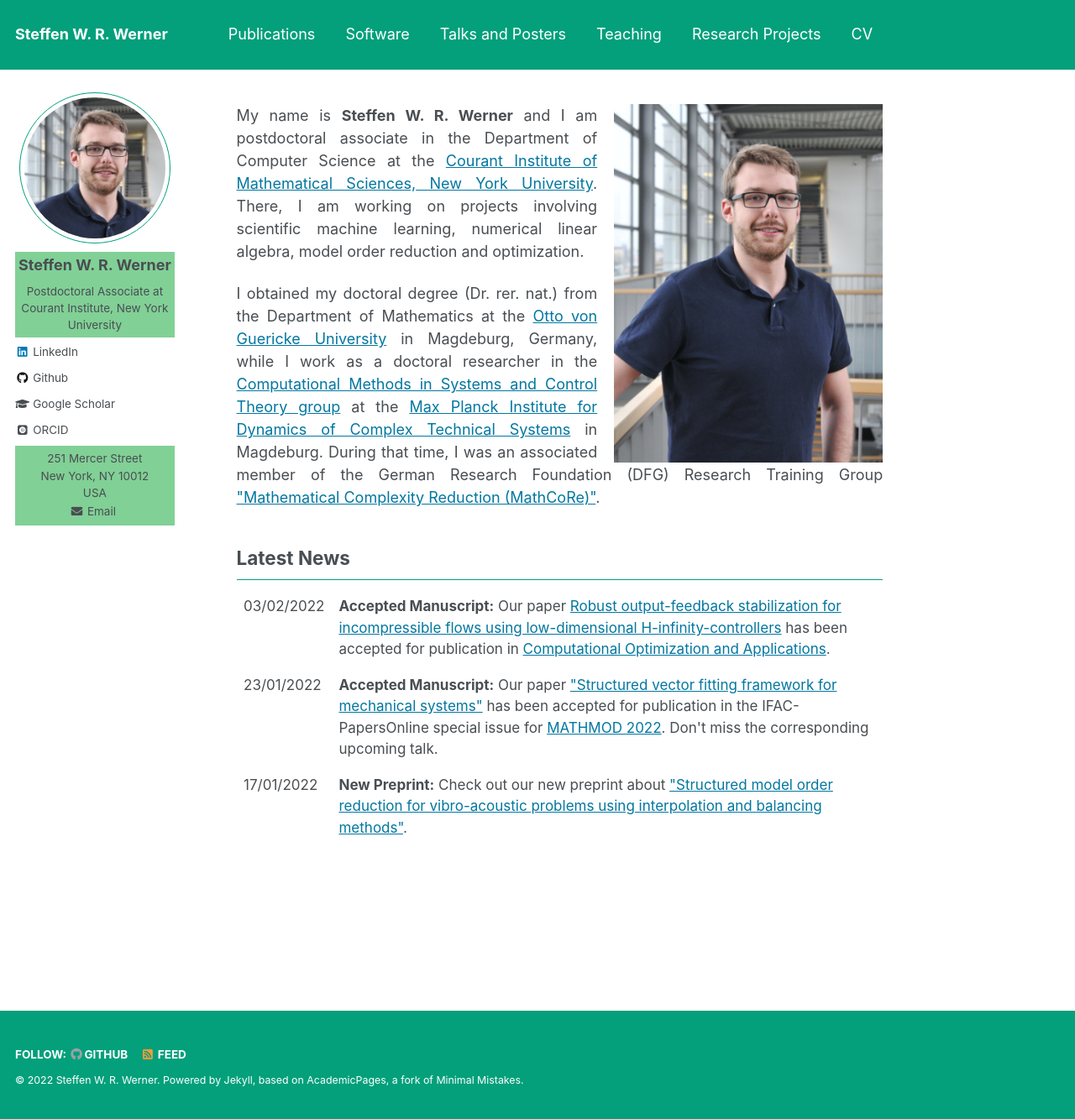
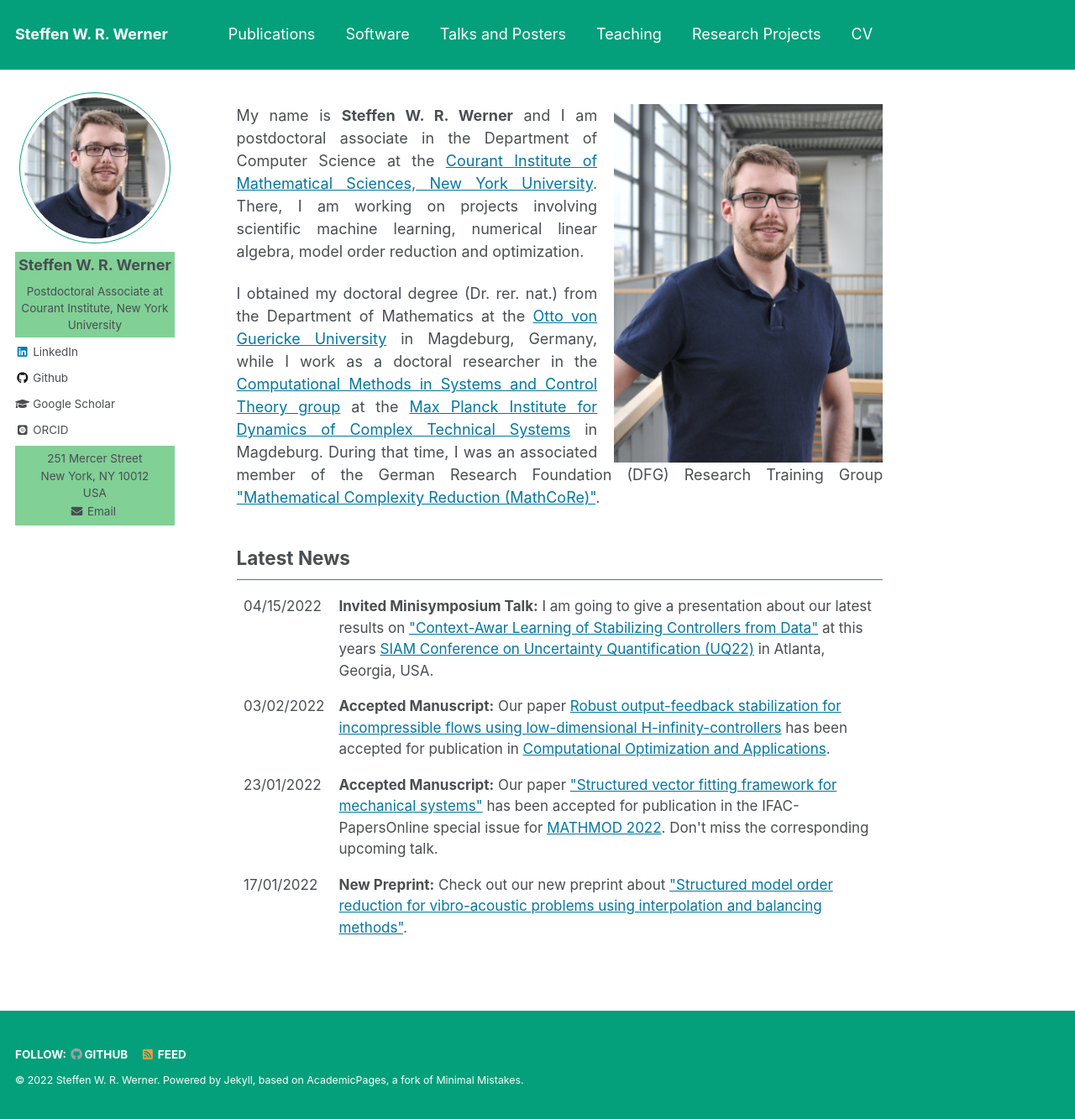
Before and after one commit to ninsteve/ninsteve.github.io, a Jekyll site: the page built from _pages/about.md, in a window 1280 px wide and 1333 px high. Shown: the whole window at 84% size. Built offline with Jekyll 4.4.1, drawn with Linux system fonts in a browser that asks for light colours; some web fonts are replaced.

Commit message:
Future news.

```diff
--- a/_pages/about.md
+++ b/_pages/about.md
@@ -37,6 +37,17 @@ href="https://www.mathcore.ovgu.de/">"Mathematical Complexity Reduction
 
 <table class="eventtable">
   <tr>
+    <td style="width:8%"> 04/15/2022 </td>
+    <td> <strong>Invited Minisymposium Talk:</strong>
+      I am going to give a presentation about our latest results on
+      <a target="blank_" href="https://meetings.siam.org/sess/dsp_talk.cfm?p=119386">"Context-Awar
+      Learning of Stabilizing Controllers from Data"</a> at this years
+      <a target="blank_" href="https://www.siam.org/conferences/cm/conference/uq22">SIAM
+      Conference on Uncertainty Quantification (UQ22)</a>
+      in Atlanta, Georgia, USA.
+    </td>
+  </tr>
+  <tr>
     <td style="width:8%"> 03/02/2022 </td>
     <td> <strong>Accepted Manuscript:</strong>
       Our paper
```
